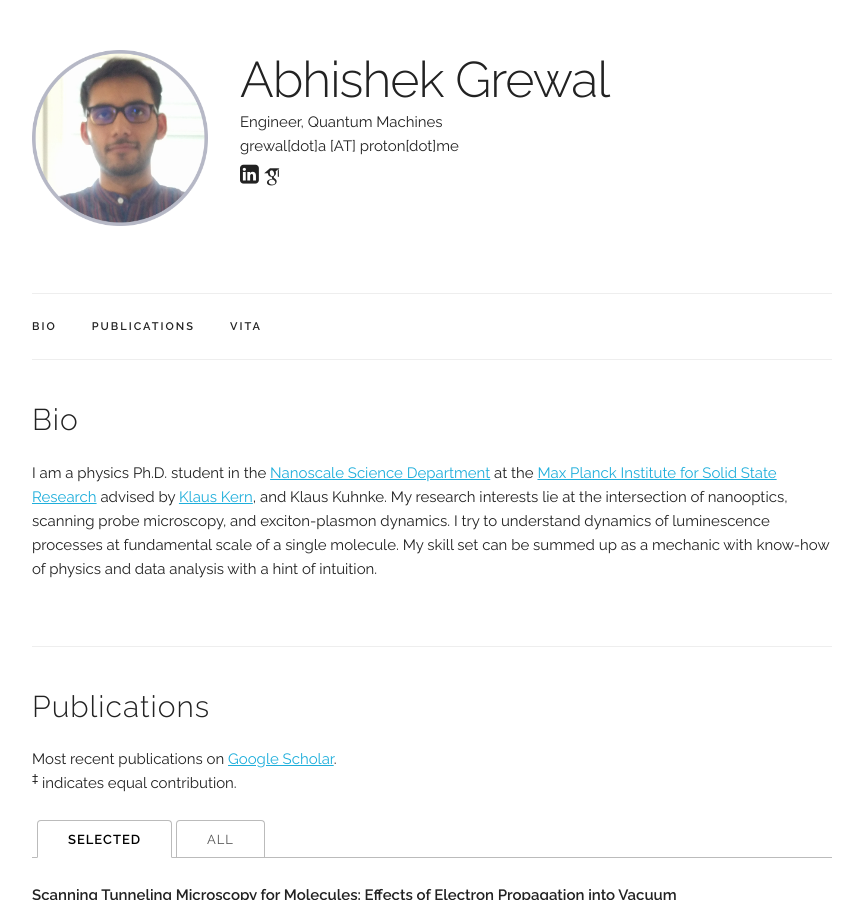
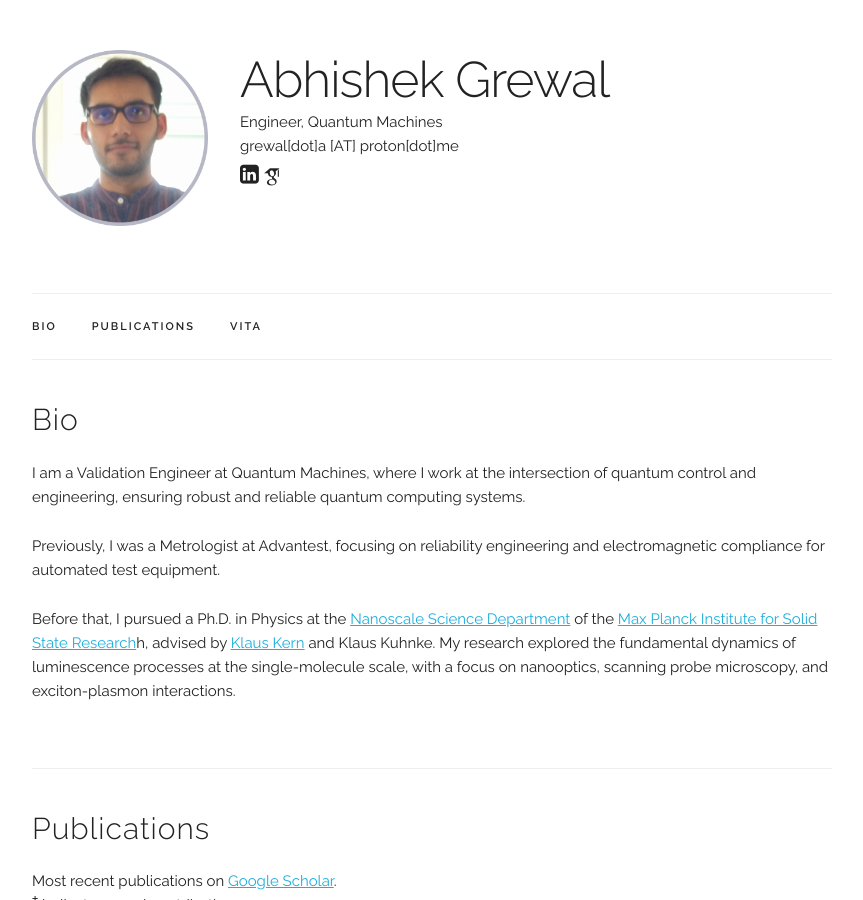
Before and after one commit to abhishekgrewal/abhishekgrewal.github.io, a Jekyll site: the page built from index.html, in a window 1280 px wide and 900 px high. Shown: the whole window, without its empty margins (208-1071 px from the left). Built offline with Jekyll 4.4.1, drawn with Linux system fonts in a browser that asks for light colours; some web fonts are replaced.

Commit message:
Update index.html

```diff
--- a/index.html
+++ b/index.html
@@ -5,8 +5,17 @@
 <!-- ========== BIO ========== -->
 <div class="docs-section" id="bio">
   <h4>Bio</h4>
+
+    <!-- I am a physics Ph.D. student in the <a href="https://www.fkf.mpg.de/3732/40_Kern">Nanoscale Science Department</a> at the <a href="https://www.fkf.mpg.de/en">Max Planck Institute for Solid State Research</a> advised by <a href="https://www.fkf.mpg.de/84517/Prof_Dr_Klaus_Kern">Klaus Kern</a>, and Klaus Kuhnke.  My research interests lie at the intersection of nanooptics, scanning probe microscopy, and exciton-plasmon dynamics. I try to understand dynamics of luminescence processes at fundamental scale of a single molecule. My skill set can be summed up as a mechanic with know-how of physics and data analysis with a hint of intuition. -->
+
   <p>
-    I am a physics Ph.D. student in the <a href="https://www.fkf.mpg.de/3732/40_Kern">Nanoscale Science Department</a> at the <a href="https://www.fkf.mpg.de/en">Max Planck Institute for Solid State Research</a> advised by <a href="https://www.fkf.mpg.de/84517/Prof_Dr_Klaus_Kern">Klaus Kern</a>, and Klaus Kuhnke.  My research interests lie at the intersection of nanooptics, scanning probe microscopy, and exciton-plasmon dynamics. I try to understand dynamics of luminescence processes at fundamental scale of a single molecule. My skill set can be summed up as a mechanic with know-how of physics and data analysis with a hint of intuition.
+    I am a Validation Engineer at Quantum Machines, where I work at the intersection of quantum control and engineering, ensuring robust and reliable quantum computing systems.
+  </p>
+  <p>
+    Previously, I was a Metrologist at Advantest, focusing on reliability engineering and electromagnetic compliance for automated test equipment.
+  </p>
+  <p>
+    Before that, I pursued a Ph.D. in Physics at the <a href="https://www.fkf.mpg.de/3732/40_Kern">Nanoscale Science Department</a> of the <a href="https://www.fkf.mpg.de/en">Max Planck Institute for Solid State Research</a>h, advised by <a href="https://www.fkf.mpg.de/84517/Prof_Dr_Klaus_Kern">Klaus Kern</a> and Klaus Kuhnke. My research explored the fundamental dynamics of luminescence processes at the single-molecule scale, with a focus on nanooptics, scanning probe microscopy, and exciton-plasmon interactions.
   </p>
 
   <p>
```
